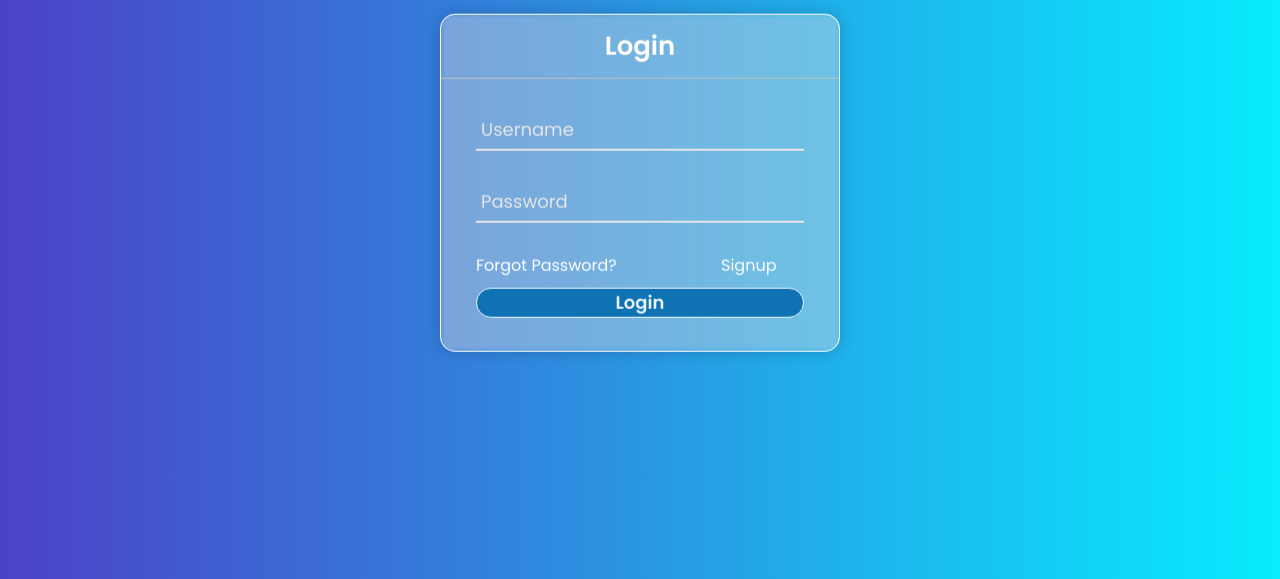
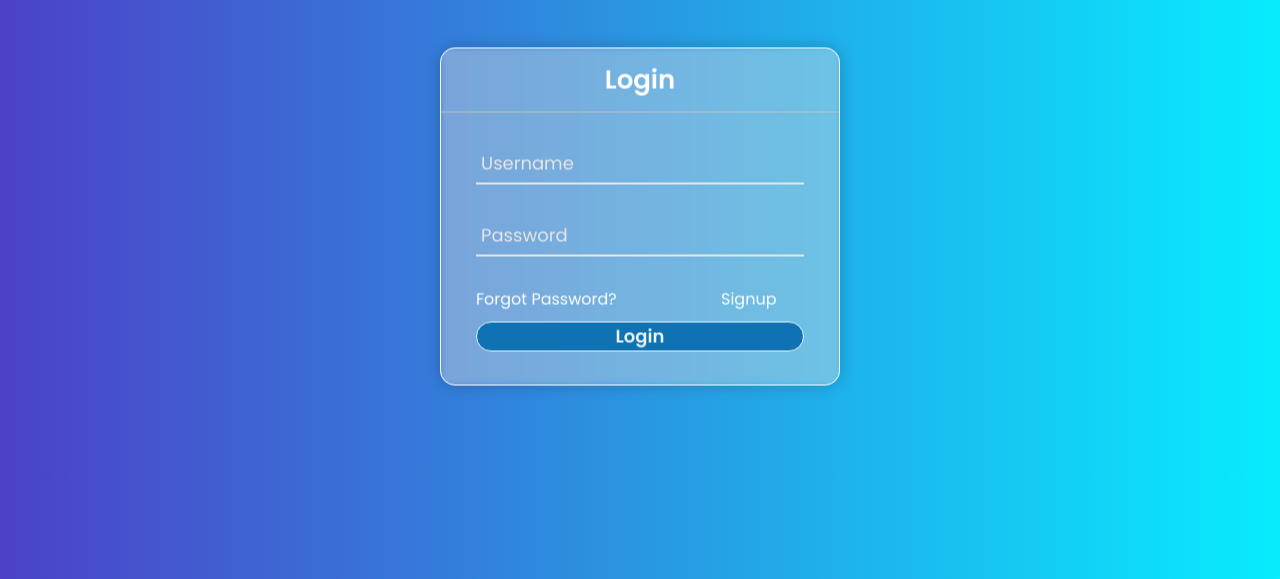
Before and after one commit to demimao/unit_testing, a plain HTML site: page source/main/login_page/login_page.html in a window 1280 px wide. Shown: the part 285-864 px from the top of the page. Drawn offline with Linux system fonts and the light colour scheme.

Commit message:
fixed white modal and text touching

```diff
--- a/source/main/login_page/login.css
+++ b/source/main/login_page/login.css
@@ -19,7 +19,7 @@ body{
   position: absolute;
   top: 50%;
   left: 50%;
-  transform: translate(-50%, -30%);
+  transform: translate(-50%, -20%);
   width: 400px;
   backdrop-filter: blur(3px) saturate(100%) contrast(45%) brightness(130%);
   border-width: 1px;
```
